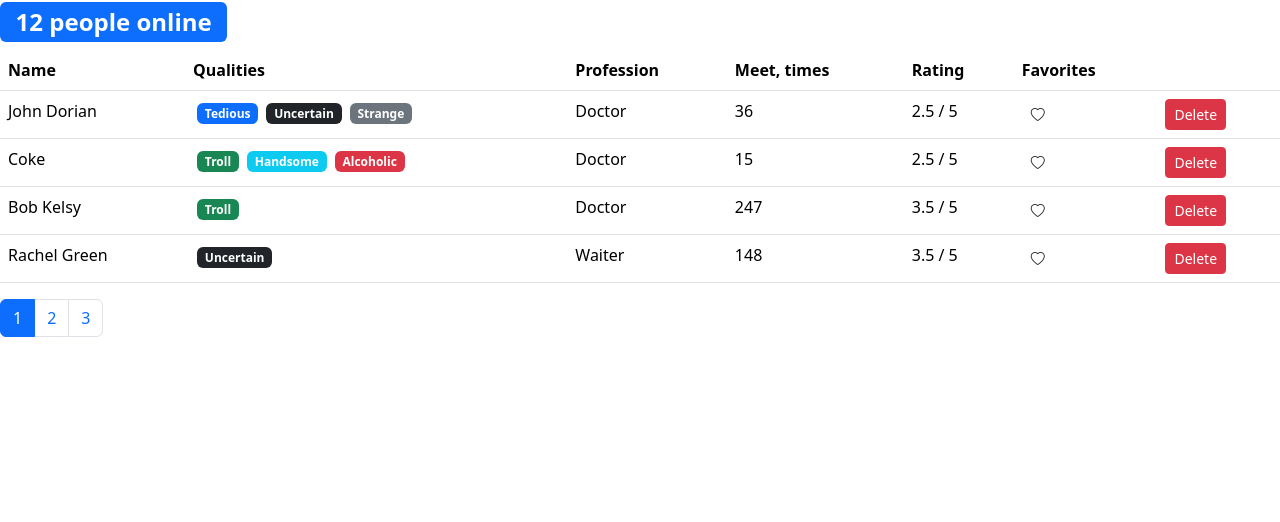
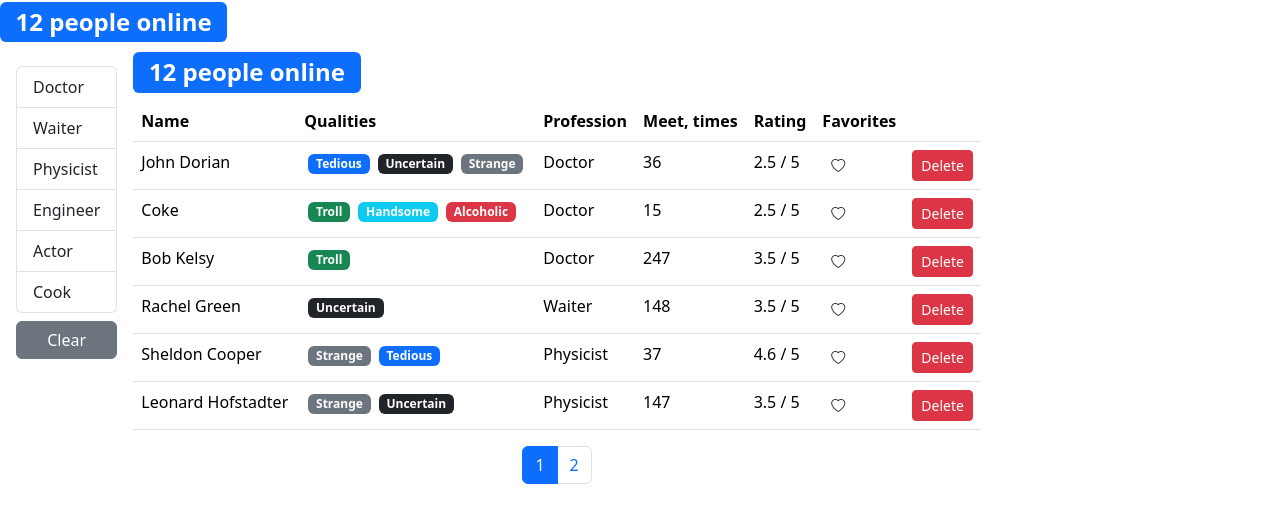
Before and after one commit to ywvv/fast-company, a React (Vite) app: page / in a window 1280 px wide. Shown: the top 522 px of the page. Built offline with nearby package versions, Linux system fonts and the light colour scheme.

Commit message:
feat: add professions filter

```diff
--- /dev/null
+++ b/src/api/fake.api/professions.api.js
@@ -0,0 +1,19 @@
+export const professions = {
+  doctor: { _id: '67rdca3eeb7f6fgeed471818', name: 'Doctor' },
+  waiter: { _id: '67rdca3eeb7f6fgeed471820', name: 'Waiter' },
+  physicist: { _id: '67rdca3eeb7f6fgeed471814', name: 'Physicist' },
+  engineer: { _id: '67rdca3eeb7f6fgeed471822', name: 'Engineer' },
+  actor: { _id: '67rdca3eeb7f6fgeed471824', name: 'Actor' },
+  cook: { _id: '67rdca3eeb7f6fgeed471829', name: 'Cook' }
+}
+
+const fetchAll = async () =>
+  await new Promise(resolve => {
+    // window.setTimeout(() => {
+    resolve(professions)
+    // }, 2000)
+  })
+
+export default {
+  fetchAll
+}
--- a/src/api/fake.api/users.api.js
+++ b/src/api/fake.api/users.api.js
@@ -1,11 +1,4 @@
-export const professions = {
-  doctor: { _id: '67rdca3eeb7f6fgeed471818', name: 'Doctor' },
-  waiter: { _id: '67rdca3eeb7f6fgeed471820', name: 'Waiter' },
-  physicist: { _id: '67rdca3eeb7f6fgeed471814', name: 'Physicist' },
-  engineer: { _id: '67rdca3eeb7f6fgeed471822', name: 'Engineer' },
-  actor: { _id: '67rdca3eeb7f6fgeed471824', name: 'Actor' },
-  cook: { _id: '67rdca3eeb7f6fgeed471829', name: 'Cook' }
-}
+import { professions } from './professions.api'
 
 export const qualities = {
   tedious: {
--- a/src/api/index.js
+++ b/src/api/index.js
@@ -1,7 +1,9 @@
 import users from './fake.api/users.api'
+import professions from './fake.api/professions.api'
 
 const API = {
-  users
+  users,
+  professions
 }
 
 export default API
--- /dev/null
+++ b/src/components/GroupList.jsx
@@ -0,0 +1,58 @@
+import PropTypes from 'prop-types'
+
+const GroupList = ({
+  items,
+  onItemSelect,
+  selectedItem,
+  valueProperty = '_id',
+  contentProperty = 'name'
+}) => {
+  if (!Array.isArray(items)) {
+    return (
+      <ul className="list-group">
+        {Object.keys(items).map(item => (
+          <li
+            key={items[item][valueProperty]}
+            className={
+              'list-group-item' +
+              (items[item] === selectedItem ? ' active' : '')
+            }
+            onClick={() => onItemSelect(items[item])}
+            role="button"
+          >
+            {items[item][contentProperty]}
+          </li>
+        ))}
+      </ul>
+    )
+  }
+  return (
+    <ul className="list-group">
+      {items.map(item => (
+        <li
+          key={item[valueProperty]}
+          className={
+            'list-group-item' + (item === selectedItem ? ' active' : '')
+          }
+          onClick={() => onItemSelect(item)}
+          role="button"
+        >
+          {item[contentProperty]}
+        </li>
+      ))}
+    </ul>
+  )
+}
+GroupList.defaultProps = {
+  valueProperty: '_id',
+  contentProperty: 'name'
+}
+GroupList.propTypes = {
+  items: PropTypes.oneOfType([PropTypes.object, PropTypes.array]),
+  valueProperty: PropTypes.string.isRequired,
+  contentProperty: PropTypes.string.isRequired,
+  onItemSelect: PropTypes.func,
+  selectedItem: PropTypes.object
+}
+
+export default GroupList
--- a/src/components/Users.jsx
+++ b/src/components/Users.jsx
@@ -1,22 +1,62 @@
 import PropTypes from 'prop-types'
-import { useState } from 'react'
+import { useState, useEffect } from 'react'
+import api from '../api'
 import User from './User'
+import GroupList from './GroupList'
+import SearchStatus from './SearchStatus'
 import Pagination from './Pagination'
 import paginate from '../utils/paginate'
 
 const Users = ({ users, ...rest }) => {
-  const count = users.length
-  const pageSize = 4
+  const pageSize = 6
   const [currentPage, setCurrentPage] = useState(1)
+  const [professions, setProfession] = useState()
+  const [selectedProf, setSelectedProf] = useState()
+
+  useEffect(() => {
+    api.professions.fetchAll().then(data => setProfession(data))
+  }, [])
+
+  useEffect(() => {
+    setCurrentPage(1)
+  }, [selectedProf])
 
   const handlePageChange = pageIndex => {
     setCurrentPage(pageIndex)
   }
 
-  const userCrop = paginate(users, currentPage, pageSize)
+  const handleProfessionSelect = item => {
+    setSelectedProf(item)
+  }
+
+  const clearFilter = () => {
+    setSelectedProf(undefined)
+  }
+
+  const filteredUsers = selectedProf
+    ? users.filter(
+        user => JSON.stringify(selectedProf) === JSON.stringify(user.profession)
+      )
+    : users
+  const count = filteredUsers.length
+  const userCrop = paginate(filteredUsers, currentPage, pageSize)
 
   return (
-    <>
+    <div className="d-flex">
+      {professions && (
+        <div className="d-flex flex-column flex-shrink-0 p-3">
+          <GroupList
+            items={professions}
+            onItemSelect={handleProfessionSelect}
+            selectedItem={selectedProf}
+          />
+          <button className="btn btn-secondary mt-2" onClick={clearFilter}>
+            Clear
+          </button>
+        </div>
+      )}
+      <div className="d-flex flex-column">
+        <SearchStatus length={count} />
         {users.length > 0 && (
           <table className="table">
             <thead>
@@ -37,13 +77,16 @@
             </tbody>
           </table>
         )}
+        <div className="d-flex justify-content-center">
           <Pagination
             itemsCount={count}
             pageSize={pageSize}
             onPageChange={handlePageChange}
             currentPage={currentPage}
           />
-    </>
+        </div>
+      </div>
+    </div>
   )
 }
 
```
Also changed, not shown: .eslintrc.json. Lines whose indentation alone changed are shown as unchanged.
